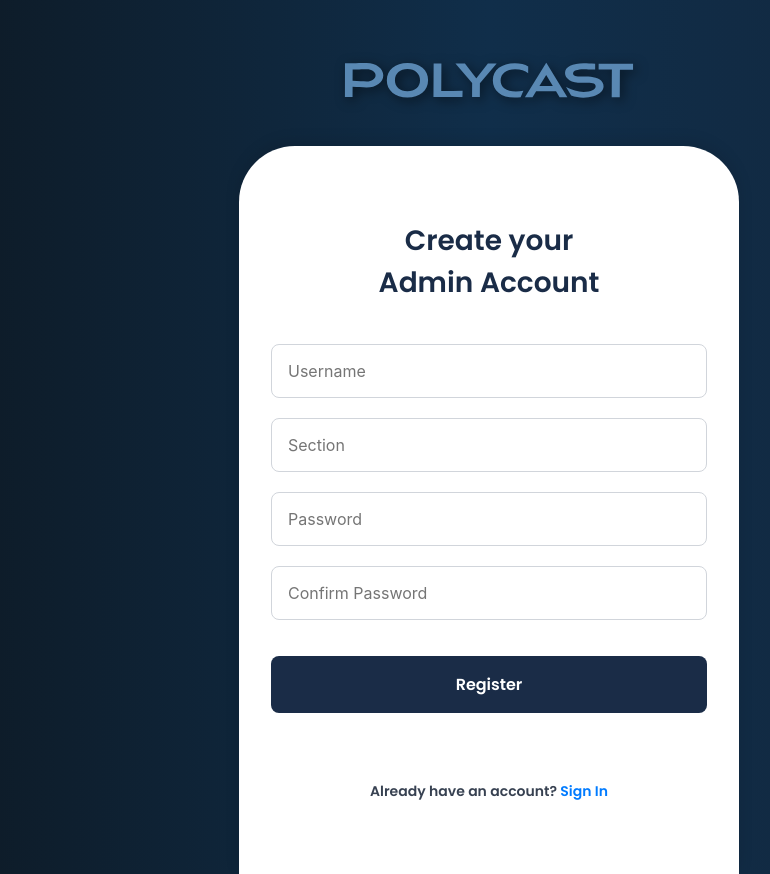
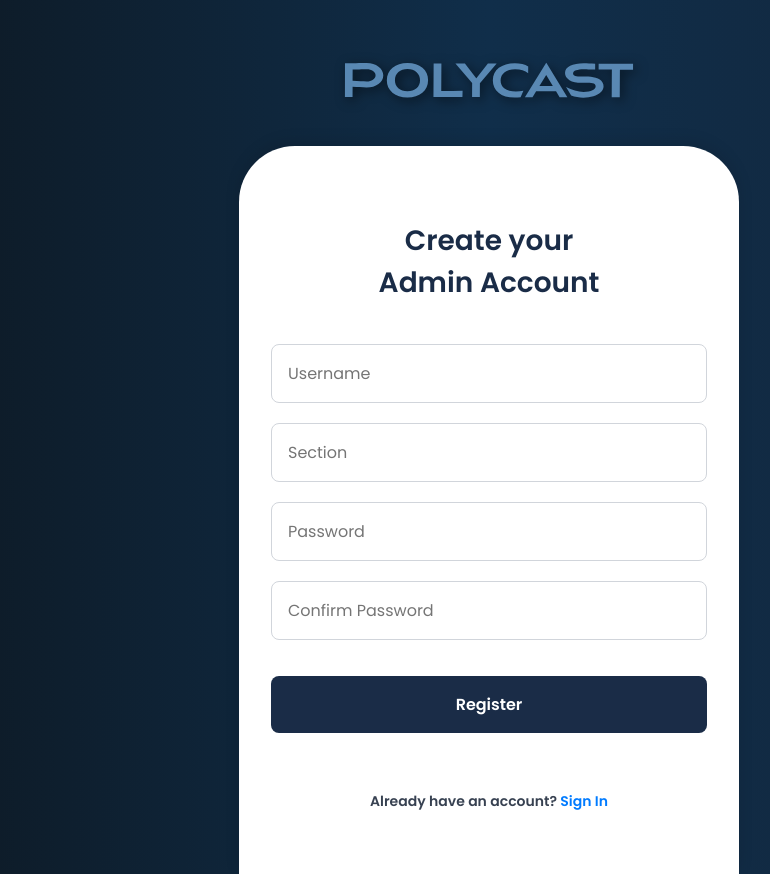
Before and after one commit to LEGENDFVRYz/polycast-thesis, a Flask app: page /register in a window 1280 px wide. Shown: the whole page, without its empty margins (151-921 px from the left). Run offline with Flask 3, Linux system fonts and the light colour scheme.

Commit message:
style(fonts): fix font-family naming to standard font format

```diff
--- a/app/static/css/admin.css
+++ b/app/static/css/admin.css
@@ -107,7 +107,7 @@
                     border: 1px solid #d1d5db;
                     border-radius: 0.5rem;
                     font-size: 1rem;
-                    font-family: 'Inter', sans-serif;
+                    font-family: 'Poppins', sans-serif;
                     color: #343a40;
 
                     &:focus {
@@ -177,7 +177,6 @@
             }
 
             p {
-                font-family: 'Inter';
                 font-weight: 400;
                 padding-top: 0.5em;
                 padding-bottom: 0;
--- a/app/static/css/auth.css
+++ b/app/static/css/auth.css
@@ -9,11 +9,11 @@
 
 html, body {
     height: 100%;
-    font-family: 'Poppins-SB', sans-serif;
+    font-family: 'Poppins-SB';
 }
 
 .auth-ctn {
-    font-family: 'Poppins-SB', sans-serif;
+    font-family: 'Poppins-SB';
     background: linear-gradient(
         90deg,       /* 180deg = top to bottom */
         #0D1720 0%,   /* start color */
@@ -88,7 +88,7 @@ html, body {
                             border: 1px solid #d1d5db;
                             border-radius: 0.5rem;
                             font-size: 1rem;
-                            font-family: 'Inter', sans-serif;
+                            font-family: 'Poppins';
 
                             &:focus {
                                 outline: 2px solid #1a2c47;
--- a/app/static/css/gallery.css
+++ b/app/static/css/gallery.css
@@ -21,7 +21,7 @@
             border: 1px solid #000425;
             border-radius: 1rem;
 
-            font-family: 'Inter';
+            font-family: 'Poppins';
             font-size: 0.875rem;
             font-weight: 500;
             cursor: pointer;
--- a/app/static/css/global.css
+++ b/app/static/css/global.css
@@ -9,12 +9,12 @@ GLOBAL RESETS AND FONT
 
 html, body {
     height: 100%;
-    font-family: 'Poppins', sans-serif;
+    font-family: 'Poppins';
     font-weight: 400; /* ensure Regular is default */
 }
 
 body {
-    /* font-family: 'Poppins-M', sans-serif; */
+    /* font-family: 'Poppins-M' */
     background-color: #F9FAFB; /* --color-bg-light */
     color: #1F2937; /* --color-text-primary */
     line-height: 1.5;
@@ -100,6 +100,7 @@ header.app-wrapper {
             text-decoration: none;
             cursor: pointer;
 
+            font-family: 'Poppins-M';
             position: relative;
             transition: color 0.2s;
         }
--- a/app/templates/stream/_navigation.html
+++ b/app/templates/stream/_navigation.html
@@ -43,7 +43,7 @@
             border: 1px solid #000425;
             border-radius: 1rem;
 
-            font-family: 'Inter';
+            font-family: 'Poppins';
             font-size: 0.875rem;
             font-weight: 500;
             cursor: pointer;
```
